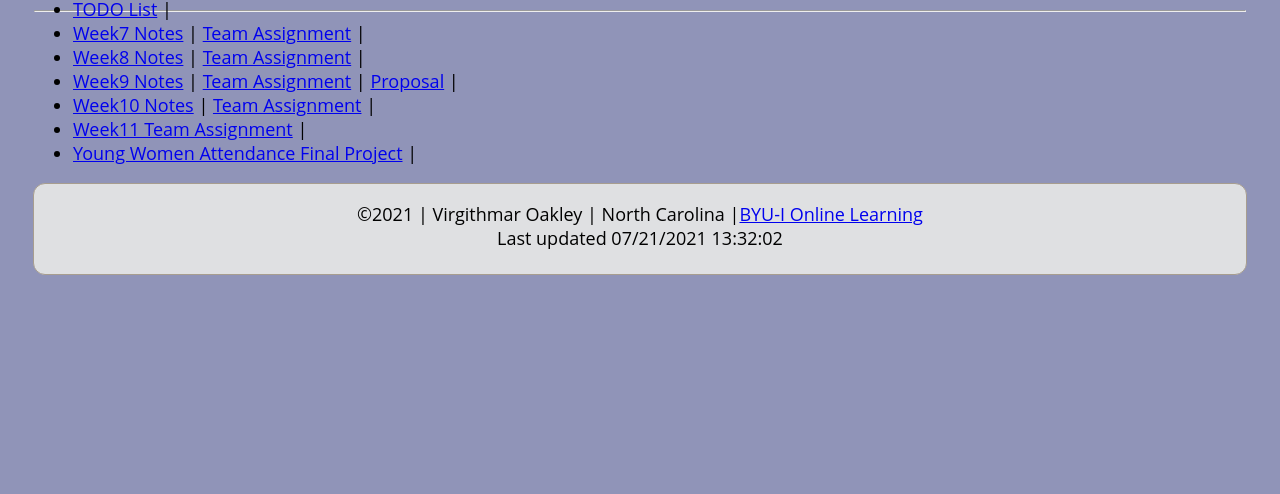
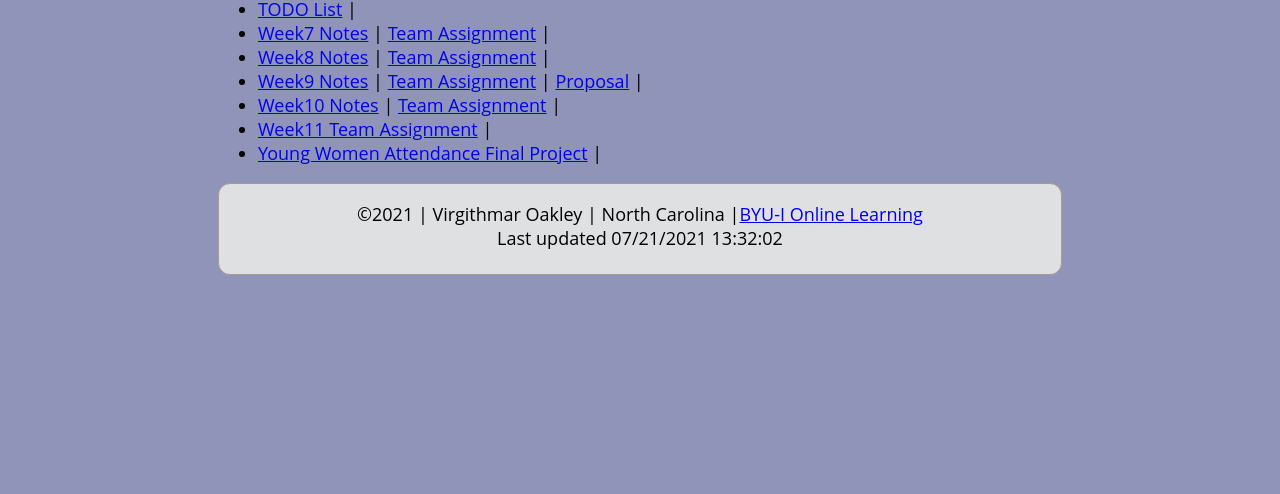
Before and after one commit to Oakleyvirgi/wdd330, a plain HTML site: page index.html in a window 1280 px wide. Shown: the part 306-800 px from the top of the page. Drawn offline with Linux system fonts and the light colour scheme.

Commit message:
changes index css

```diff
--- a/index.html
+++ b/index.html
@@ -10,6 +10,7 @@
     content="Assignment portal for Brother Jason Blazzard in WDD 330: Web Frontend Development II at Brigham Young University - Idaho">
 
   <link rel="stylesheet" href="/css/small.css">
+  <link rel="stylesheet" href="/css/medium.css">
 
 </head>
 
```
